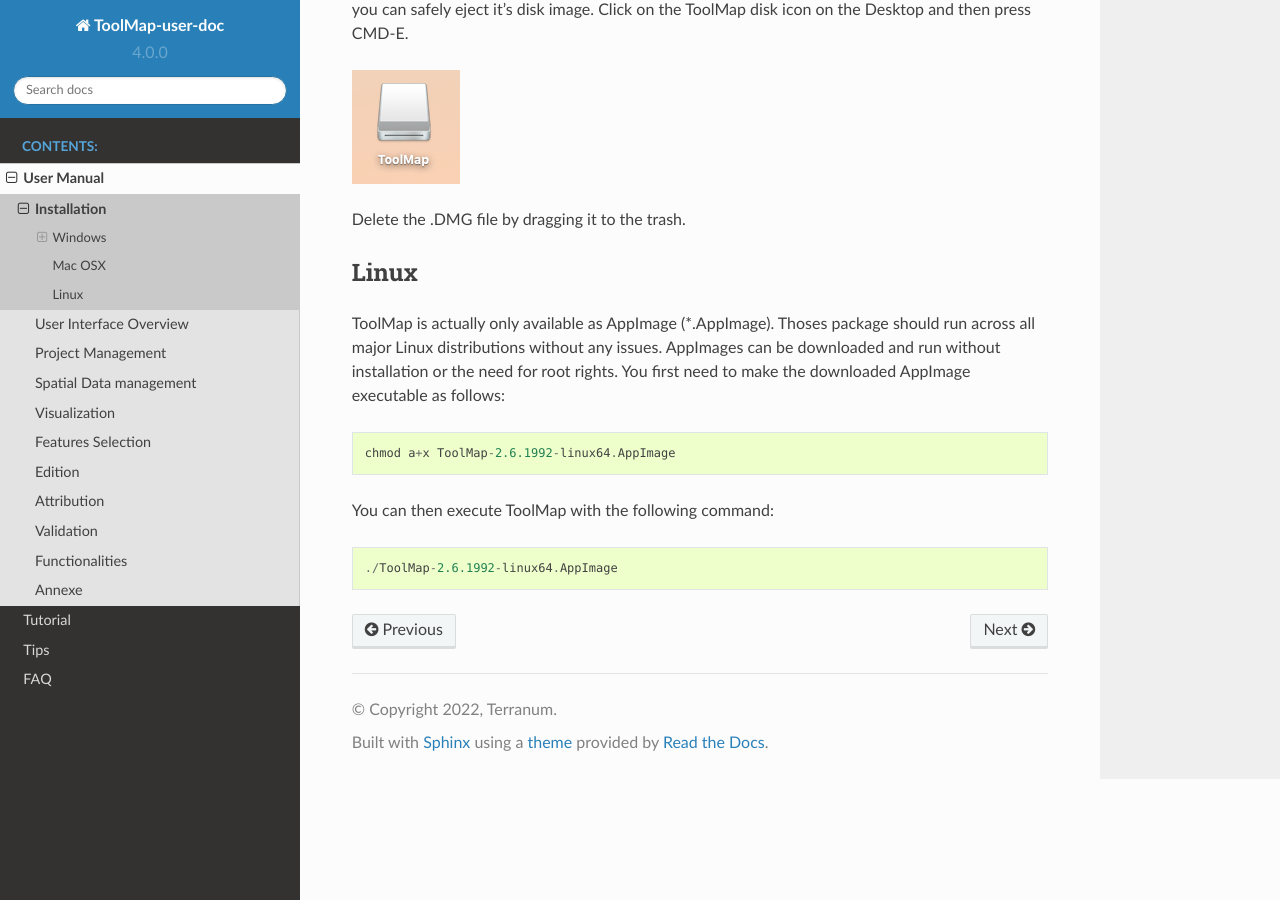
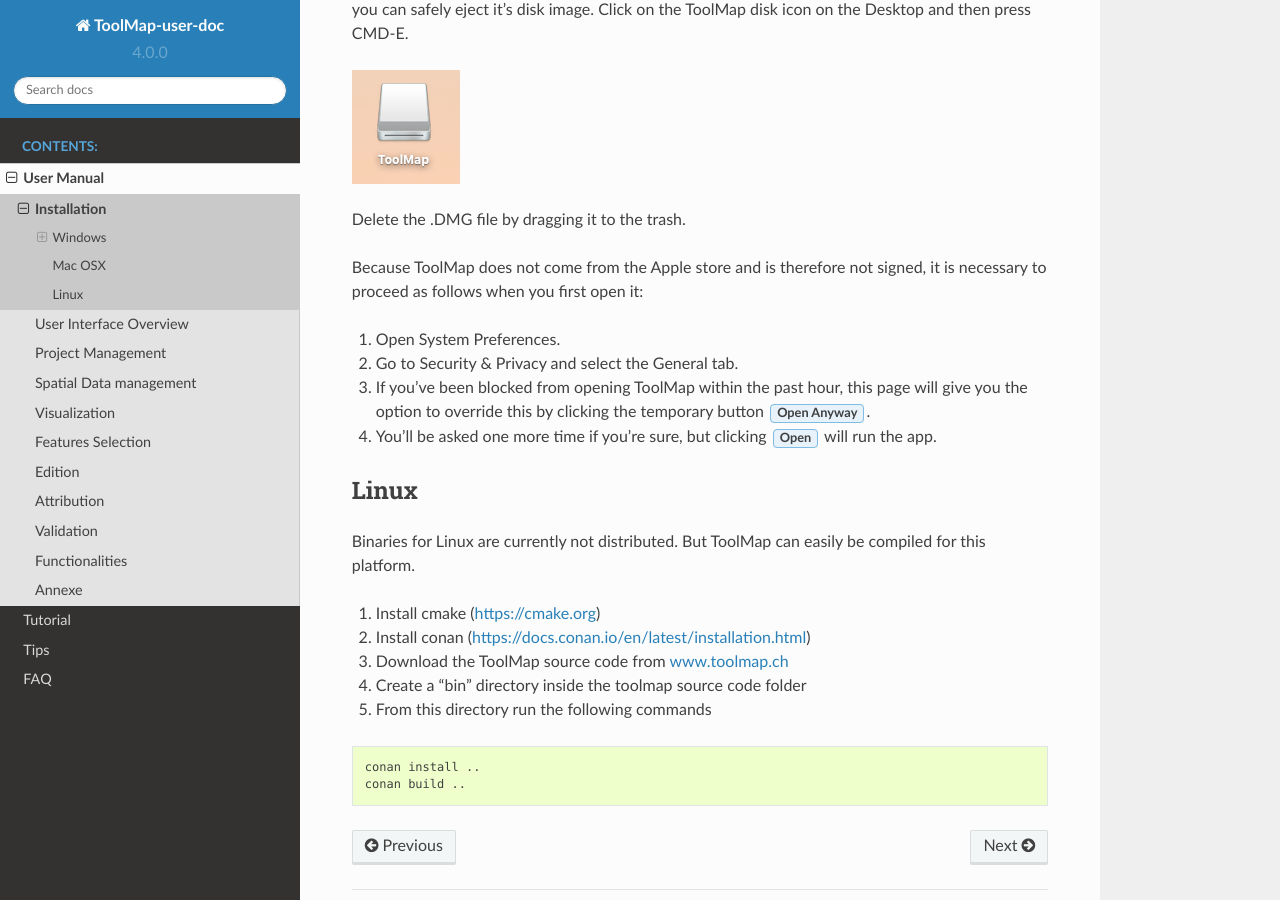
Before and after one commit to terranum-ch/ToolMap-user-doc, a Sphinx documentation site: the page built from doc/usermanual/installation.rst, in a window 1280 px wide and 900 px high, scrolled down 3679 px. Built offline with Sphinx 7.4.7 and the Read the Docs theme 2.0.0, drawn with Linux system fonts in a browser that asks for light colours.

Commit message:
Updating usermanual/installation for OSX and Linux

```diff
--- a/doc/usermanual/installation.rst
+++ b/doc/usermanual/installation.rst
@@ -54,7 +54,7 @@
 Mac OSX
 --------
 
-Download the ToolMap’s .DMG file from `www.toolmap.ch <http://www.toolmap.ch>`_ and then double-click on it. A new Finder window similar to the one illustrated bellow should appear.
+Download the ToolMap’s .DMG file from `www.toolmap.ch`_ and then double-click on it. A new Finder window similar to the one illustrated bellow should appear.
 
 .. image:: img/install-mac-1.png
 
@@ -64,13 +64,27 @@
 
 Delete the .DMG file by dragging it to the trash.
 
+Because ToolMap does not come from the Apple store and is therefore not signed, it is necessary to proceed as follows when you first open it:
+
+#. Open System Preferences.
+#. Go to Security & Privacy and select the General tab.
+#. If you’ve been blocked from opening ToolMap within the past hour, this page will give you the option to override this by clicking the temporary button :guilabel:`Open Anyway`.
+#. You’ll be asked one more time if you’re sure, but clicking :guilabel:`Open` will run the app.
+
 Linux
 -----
 
-ToolMap is actually only available as AppImage (\*.AppImage). Thoses package should run across all major Linux distributions without any issues. AppImages can be downloaded and run without installation or the need for root rights. You first need to make the downloaded AppImage executable as follows: ::
+Binaries for Linux are currently not distributed. But ToolMap can easily be compiled for this platform.
 
-        chmod a+x ToolMap-2.6.1992-linux64.AppImage
+#. Install cmake (https://cmake.org)
+#. Install conan (https://docs.conan.io/en/latest/installation.html)
+#. Download the ToolMap source code from `www.toolmap.ch`_
+#. Create a "bin" directory inside the toolmap source code folder
+#. From this directory run the following commands
 
-You can then execute ToolMap with the following command: ::
+.. code-block:: shell
 
-        ./ToolMap-2.6.1992-linux64.AppImage
+        conan install ..
+        conan build ..
+
+.. _www.toolmap.ch: http://www.toolmap.ch
```
